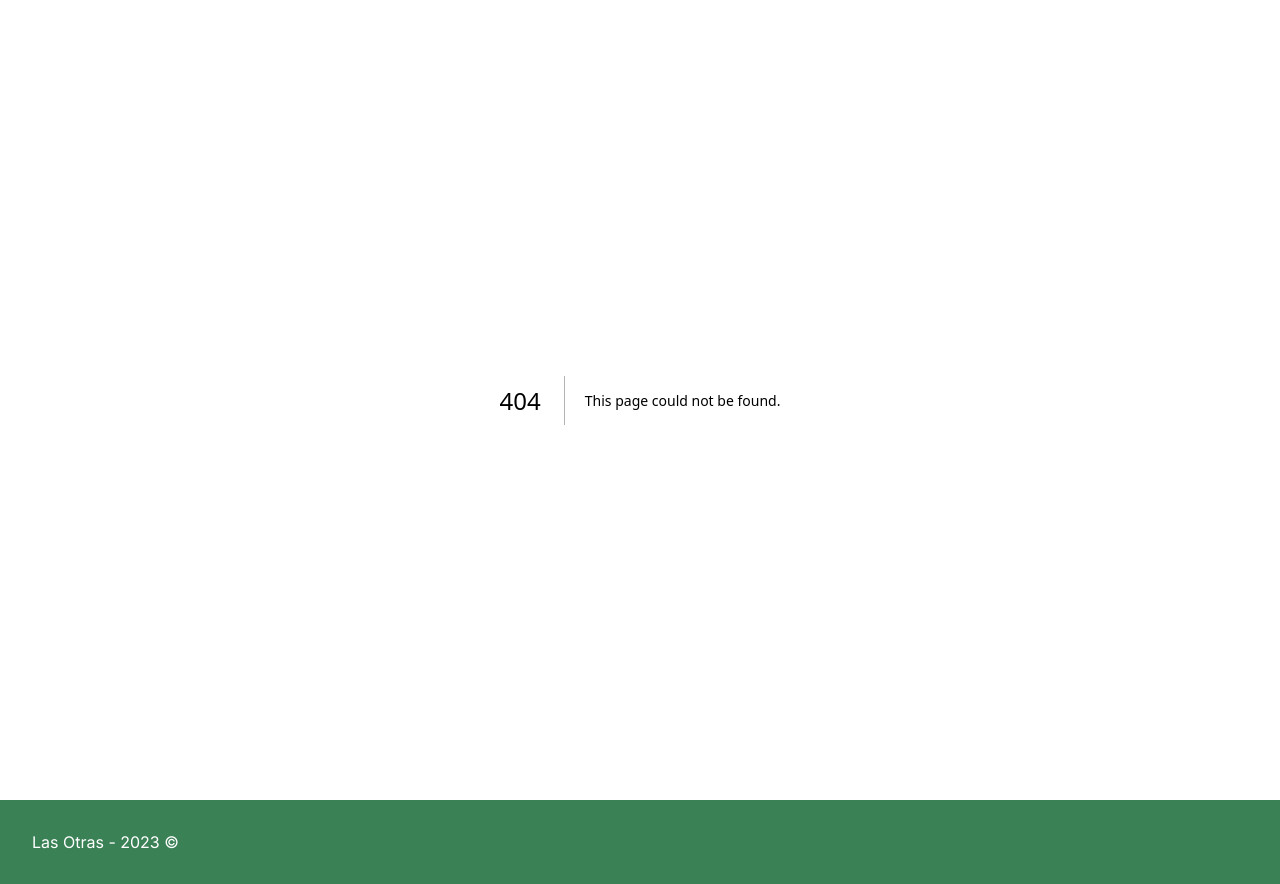
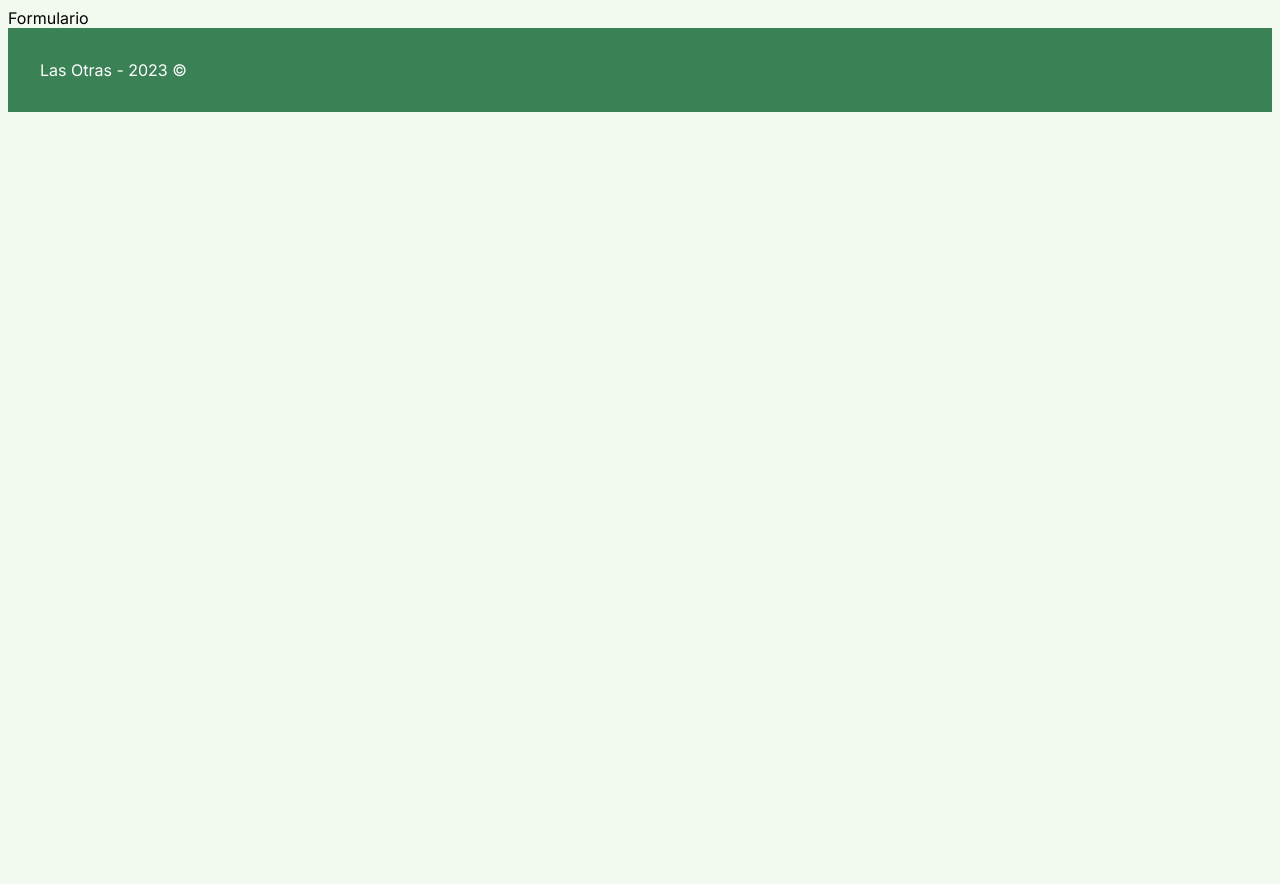
Before and after one commit to paulafiaschi/fichero, a Next.js app: page /formulario in a window 1280 px wide. Before the commit this address had no page. After the commit the page ends 800 px from the top, so only its background shows below. Built offline with nearby package versions, Linux system fonts and the light colour scheme.

Commit message:
Form page route

```diff
--- a/app/Categories/page.jsx
+++ /dev/null
@@ -1,3 +0,0 @@
-export default function Page() {
-  return <h1>Hello, Category Page!</h1>;
-}
--- a/app/components/Ficha.jsx
+++ b/app/components/Ficha.jsx
@@ -18,10 +18,11 @@ export default function Ficha({ props }) {
             ? `🗣️ ${props.Contacto}`
             : ""}
         </p>
-        <p>
+        Í
+        <div>
           🔗 <Link href={props.Web}>Página Web</Link>{" "}
           {props.Email != "" ? `| ✉️ ${props.Email}` : ""}
-        </p>
+        </div>
       </div>
       <div className="arrow">^</div>
     </div>
--- /dev/null
+++ b/app/formulario/page.jsx
@@ -0,0 +1,3 @@
+export default function Formulario() {
+  return <div>Formulario</div>;
+}
--- a/app/globals.scss
+++ b/app/globals.scss
@@ -34,7 +34,7 @@ h1 {
 }
 hr {
   margin: 1.5rem 0rem;
-  border: solid 1px grey;
+  border: solid 1px #89b777;
 }
 
 a {
@@ -42,7 +42,7 @@ a {
 }
 
 footer {
-  background-color: rgb(59, 129, 86);
+  background-color: #3b8156;
   padding: 2rem;
   color: white;
 }
```
